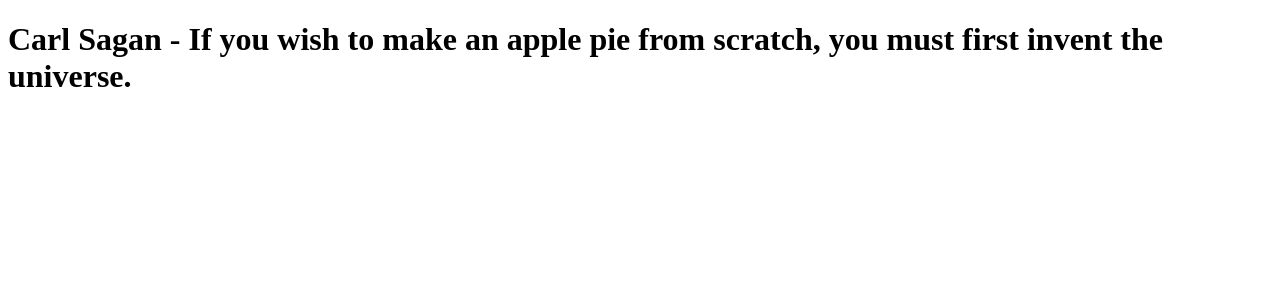
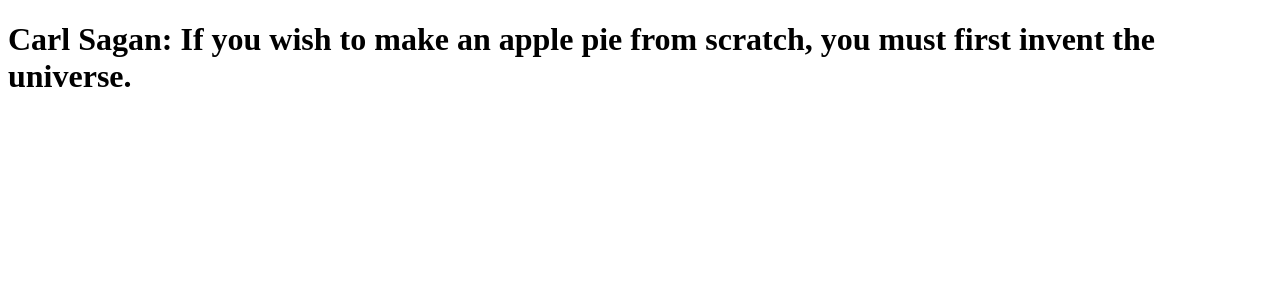
Before and after one commit to GabrielFTeles/clone-tabnews, a Next.js app: page / in a window 1280 px wide. Shown: the top 300 px of the page. Built offline with nearby package versions, Linux system fonts and the light colour scheme.

Commit message:
changes it back to the original text in initial page

```diff
--- a/pages/index.js
+++ b/pages/index.js
@@ -1,7 +1,7 @@
 function Home() {
     return (
         <h1>
-            Carl Sagan - If you wish to make an apple pie from scratch, you must
+            Carl Sagan: If you wish to make an apple pie from scratch, you must
             first invent the universe.
         </h1>
     );
```
